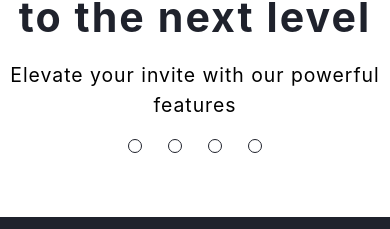
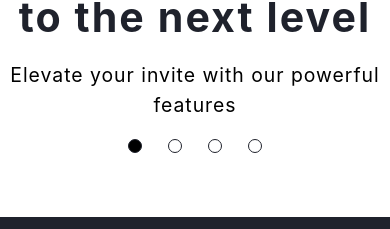
Before and after one commit to wuharry/popweb, a React (Create React App) app: page / in a window 390 px wide. Shown: the part 1169-1398 px from the top of the page. Built offline with nearby package versions, Linux system fonts and the light colour scheme.

Commit message:
滑動點特效完成

```diff
--- a/src/pages/home/component/littlepage2/index.js
+++ b/src/pages/home/component/littlepage2/index.js
@@ -1,18 +1,30 @@
 import styles from "./style.module.scss";
-import React, { useEffect, useRef } from "react";
+import React, { useCallback, useEffect, useRef } from "react";
 const LittlePage2 = () => {
-  const dot1 = useRef(null);
+  const dot = useRef([]);
+
   useEffect(() => {
-    const diviceSizeHandler = () => {
-      const { innerWidth } = window;
-      // console.log(innerWidth);
-      const deviceWidth = 600;
-      if (innerWidth <= deviceWidth) {
-        dot1.current.classList.add('active');
-      }
-    };
-    window.addEventListener("resize", diviceSizeHandler);
+    // 初始時新增黑點
+    const { innerWidth } = window;
+    const deviceWidth = 600;
+    if (innerWidth <= deviceWidth) {
+      dot.current[0].classList.add(styles.active);
+    }
+    //
   }, []);
+  const setDot = useCallback((node) => {
+    if (node && !dot.current.includes(node)) {
+      dot.current.push(node);
+    }
+  }, []);
+  const handleClick = (refName) => {
+    // 处理值变化事件的逻辑
+    const map =dot.current
+    map.forEach((element)=>{
+      element.classList.remove(styles.active)
+    })
+    map[refName-1].classList.add(styles.active);
+  };
   return (
     <>
       <div className={styles.contain}>
@@ -46,10 +58,34 @@ const LittlePage2 = () => {
           </div>
           {/* 滑動點 */}
           <div className={styles.dots_container}>
-            <span className={styles.dot} ref={dot1}></span>
-            <span className={styles.dot}></span>
-            <span className={styles.dot}></span>
-            <span className={styles.dot}></span>
+            <span
+              className={styles.dot}
+              ref={setDot}
+              onClick={() => {
+                handleClick(1);
+              }}
+            ></span>
+            <span
+              className={styles.dot}
+              ref={setDot}
+              onClick={() => {
+                handleClick(2);
+              }}
+            ></span>
+            <span
+              className={styles.dot}
+              ref={setDot}
+              onClick={() => {
+                handleClick(3);
+              }}
+            ></span>
+            <span
+              className={styles.dot}
+              ref={setDot}
+              onClick={() => {
+                handleClick(4);
+              }}
+            ></span>
           </div>
         </div>
       </div>
--- a/src/pages/home/component/littlepage2/style.module.scss
+++ b/src/pages/home/component/littlepage2/style.module.scss
@@ -87,9 +87,11 @@
     width: 10em;
     justify-content: space-around;
     display: flex;
+
     // display: grid;
-    :active{
+    .active{
       background-color: black;
+      transition: all 0.2s ease-in;
     }
   }
 }
--- a/src/pages/home/component/littlepage3/index.js
+++ b/src/pages/home/component/littlepage3/index.js
@@ -17,12 +17,19 @@ const LittlePage3 = () => {
   };
   const slideInRef = useRef(null);
   useEffect(() => {
+    const { innerWidth } = window;
+    let stopPoint = 0;
     const handleScroll = () => {
       // 開始時圖片有偏差,當瀏覽器視窗底部等於分頁3時偏差修正
       const windowBotton = window.scrollY + window.innerHeight; //當瀏覽器視窗底部
+      if (innerWidth >= 1100) {
+        stopPoint = 750;
+      } else {
+        stopPoint = 550;
+      }
       if (
         windowBotton <=
-        window.innerWidth + slideInRef.current.offsetTop - 750
+        window.innerWidth + slideInRef.current.offsetTop - stopPoint
       ) {
         setScrollY(window.scrollY / 10 - 200);
       }
```
